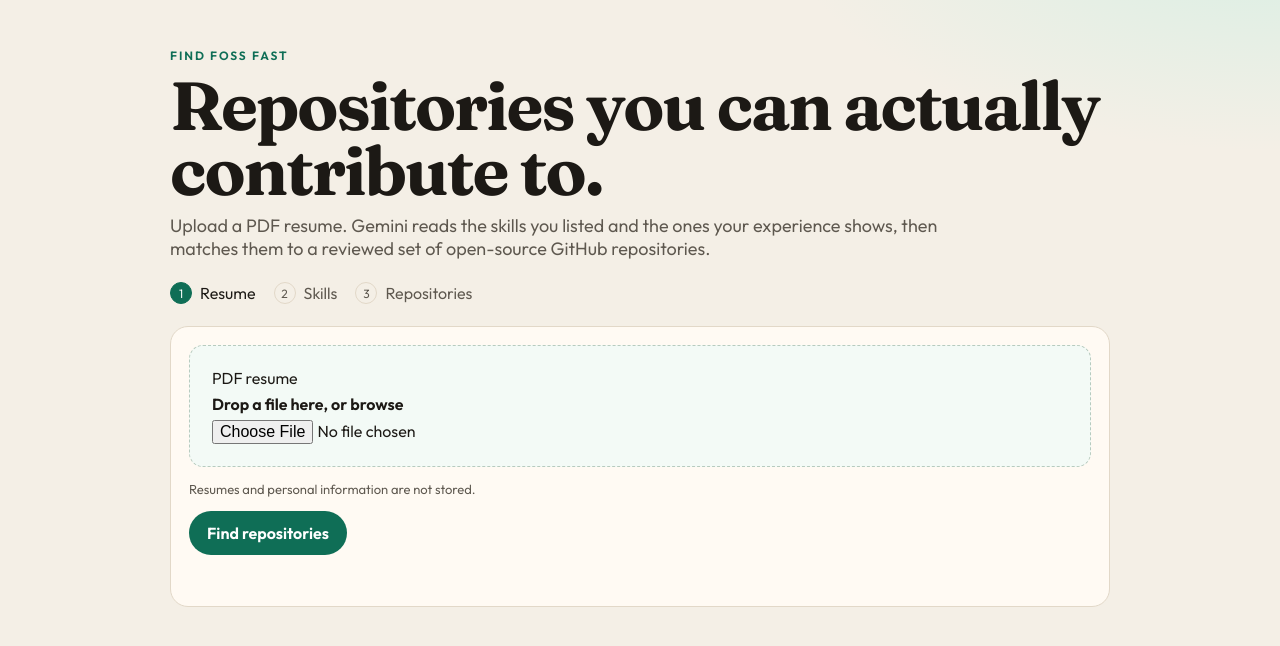
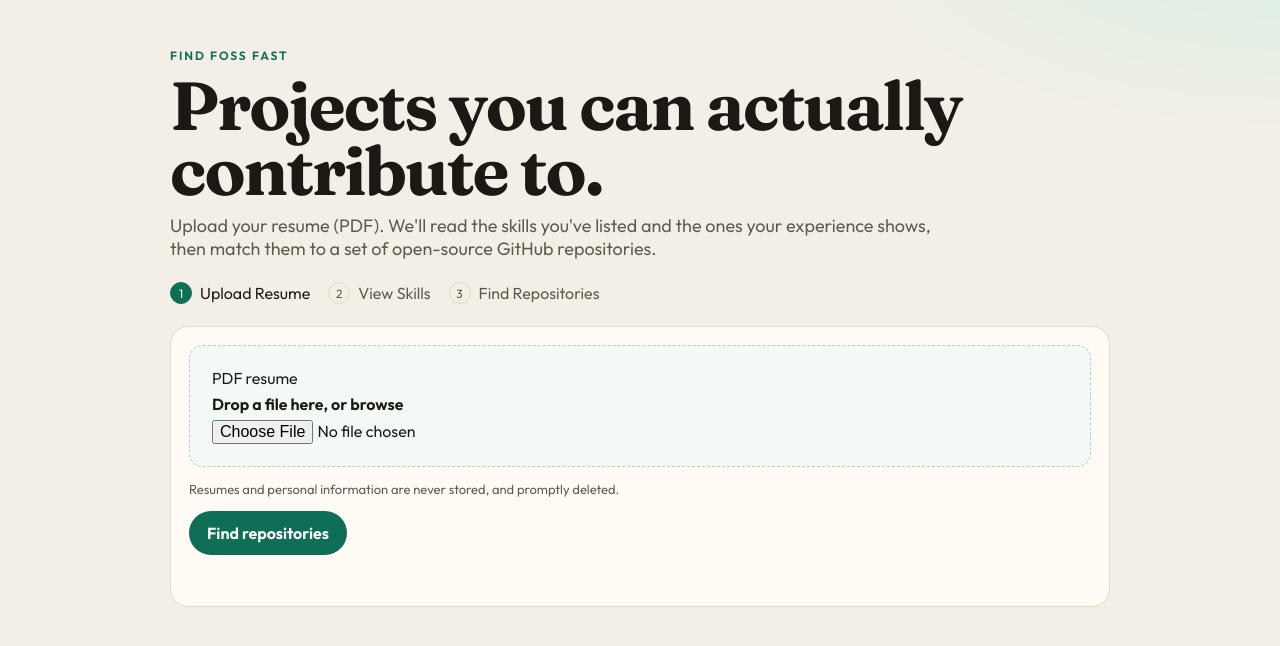
Before and after one commit to Consu1us/FOSSFinder, a React (Vite) app in the folder web/: page / in a window 1280 px wide. Shown: the top 646 px of the page. Built offline with nearby package versions, Linux system fonts and the light colour scheme.

Commit message:
remake some wording

```diff
--- a/web/src/App.jsx
+++ b/web/src/App.jsx
@@ -1,6 +1,6 @@
 import { useState } from "react";
 
-const STEPS = ["Resume", "Skills", "Repositories"];
+const STEPS = ["Upload Resume", "View Skills", "Find Repositories"];
 
 function chips(items) {
   return (items || []).filter(Boolean);
@@ -32,7 +32,7 @@ export default function App() {
       return;
     }
     setBusy(true);
-    setStatus("Reading the resume and matching reviewed repositories…");
+    setStatus("Evaluating the resume and finding suitable repos...");
     setResult(null);
     try {
       const body = new FormData();
@@ -47,7 +47,7 @@ export default function App() {
       setStatus(
         payload.used_fallback
           ? "Ranked from skill overlap because Gemini ranking was unavailable."
-          : "Matched against the reviewed repository list."
+          : "Here are some repositories that might be a good fit for you."
       );
     } catch {
       setStatus("The request did not finish. Check that the API is running.");
@@ -59,10 +59,10 @@ export default function App() {
   return (
     <main>
       <p className="kicker">Find FOSS fast</p>
-      <h1>Repositories you can actually contribute to.</h1>
+      <h1>Projects you can actually contribute to.</h1>
       <p className="lede">
-        Upload a PDF resume. Gemini reads the skills you listed and the ones your
-        experience shows, then matches them to a reviewed set of open-source
+        Upload your resume (PDF). We'll read the skills you've listed and the ones your
+        experience shows, then match them to a set of open-source
         GitHub repositories.
       </p>
       <ol className="steps">
@@ -96,7 +96,7 @@ export default function App() {
             onChange={(event) => takeFile(event.target.files?.[0])}
           />
         </label>
-        <p className="privacy">Resumes and personal information are not stored.</p>
+        <p className="privacy">Resumes and personal information are never stored, and promptly deleted.</p>
         <button type="submit" disabled={busy}>
           {busy ? "Matching…" : "Find repositories"}
         </button>
@@ -200,13 +200,13 @@ function workflowLabel(workflow) {
 function ContributingGuide({ url }) {
   return (
     <div className="guide">
-      <h3>Contributing guide</h3>
+      <h3>Contribution guide</h3>
       {url ? (
         <a href={url} target="_blank" rel="noreferrer">
-          Open the contributing guide
+          Open the contribution guide
         </a>
       ) : (
-        <p className="meta">No contributing guide was found for this repository.</p>
+        <p className="meta">No contribution guide was found for this repository.</p>
       )}
     </div>
   );
@@ -216,7 +216,7 @@ function IssueList({ issues }) {
   if (!issues?.length) {
     return (
       <p className="meta">
-        No open starter issue came back from GitHub. The contributing guide is the next place to look.
+        No "good first issue" came back from GitHub. Try looking in the contribution guide instead.
       </p>
     );
   }
```
Also changed, not shown: 2 other files (tests, documents, lock files or other folders).
